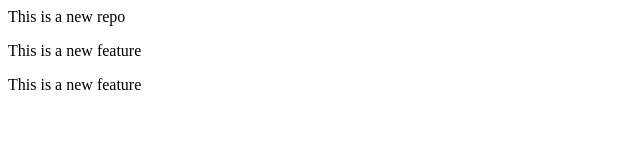
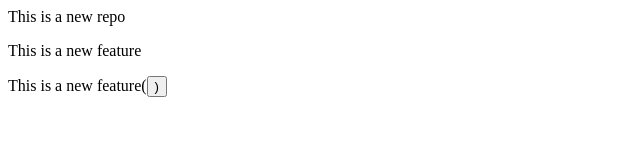
Before and after one commit to Himanshueknoriya/localrepo, a plain HTML site: page index.html in a window 1280 px wide. Shown: the full height of the page, 0-640 px from the left. Drawn offline with Linux system fonts and the light colour scheme.

Commit message:
Add button

```diff
--- a/index.html
+++ b/index.html
@@ -1,3 +1,3 @@
 <p>This is a new repo</p>
 <p>This is a new feature</p>
-<p>This is a new feature</p>
+<p>This is a new feature(<button>)</button></p>
```
